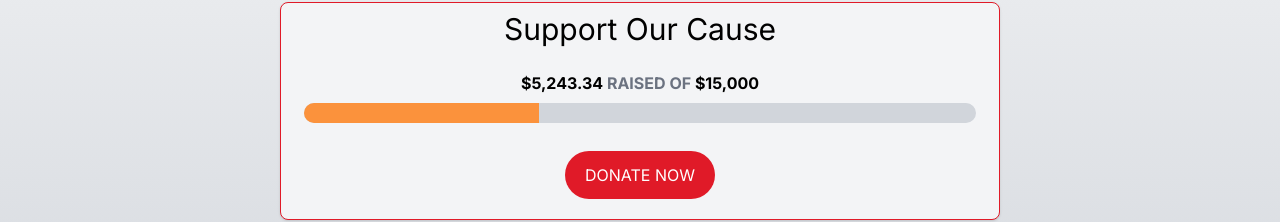
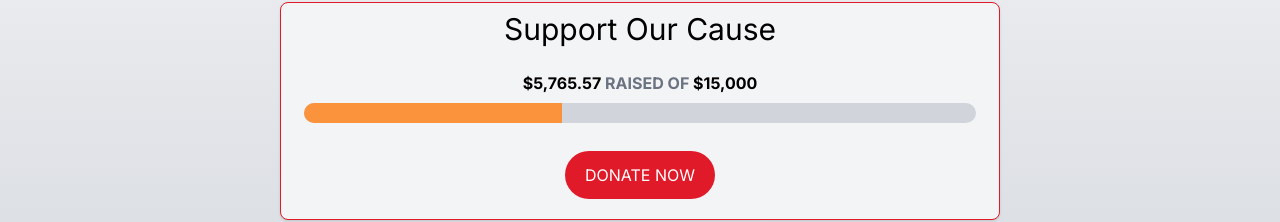
Before and after one commit to giorgio-villani/forgn, a Next.js app: page /campaign in a window 1280 px wide. Shown: the part 515-737 px from the top of the page. Built offline with nearby package versions, Linux system fonts and the light colour scheme.

Commit message:
updated campaign amount

```diff
--- a/src/app/campaign/page.tsx
+++ b/src/app/campaign/page.tsx
@@ -54,7 +54,7 @@ export default function Campaign() {
           <h3 className="text-3xl mb-6 text-customHighlight">
             Support Our Cause
           </h3>
-          <DonationBar goal={15000.0} current={5243.34} />
+          <DonationBar goal={15000.0} current={5765.57} />
         </div>
         <p className="mb-6 text-center">
           {StudioHighlight}
```
